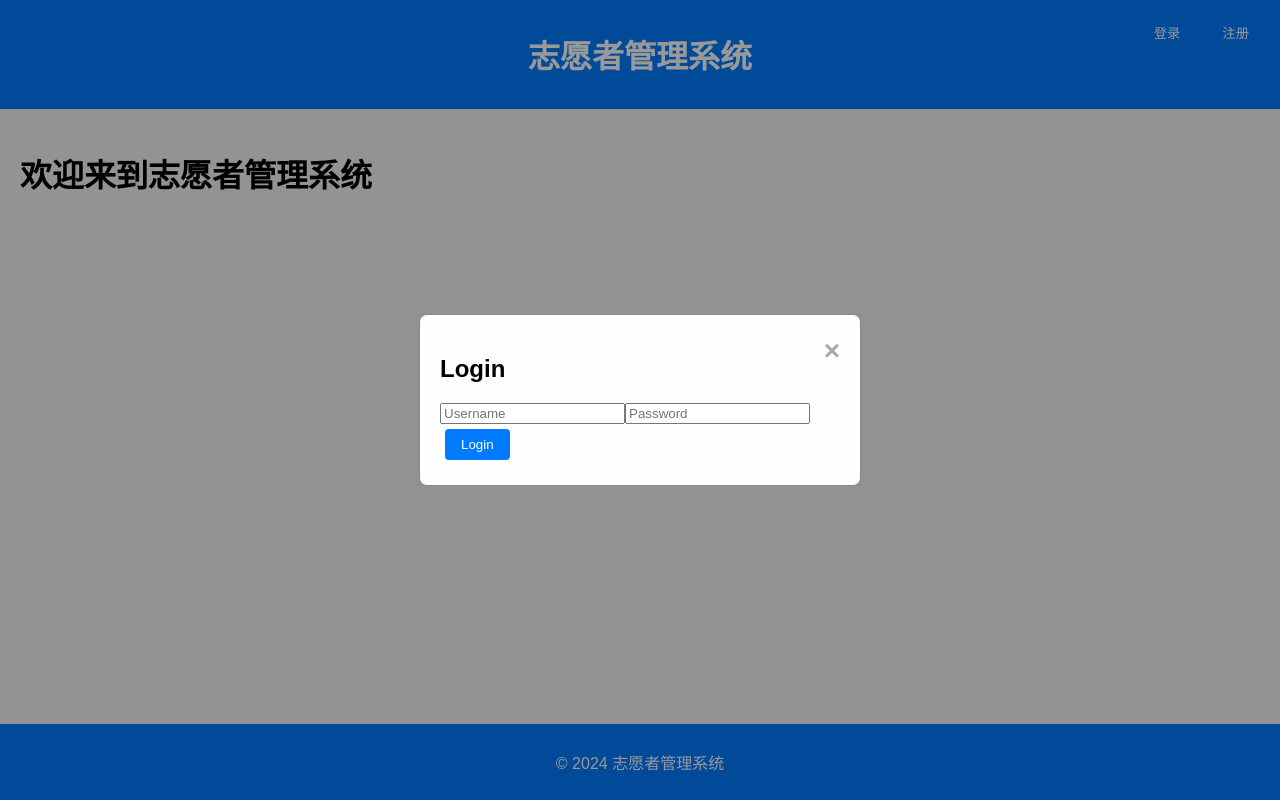
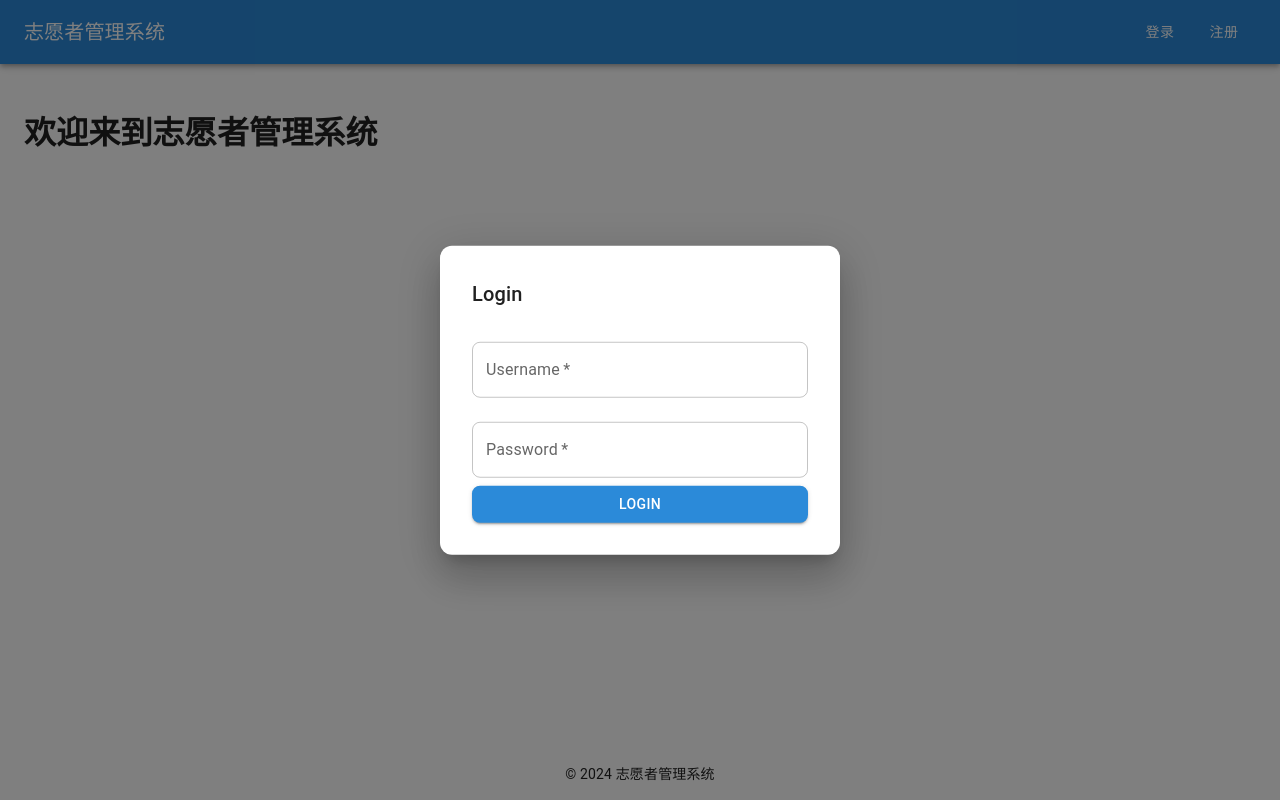
Before and after one commit to hhyufan/VolunteerManagement, a React (Vite) app in the folder frontend/: page / in a window 1280 px wide. Both pictures are taken after a click on the button "登录". Built offline with nearby package versions, Linux system fonts and the light colour scheme.

Commit message:
refactor(UI)：使用Material-UI组件库重构页面

```diff
--- a/frontend/package.json
+++ b/frontend/package.json
@@ -10,10 +10,12 @@
     "preview": "vite preview"
   },
   "dependencies": {
+    "@emotion/react": "^11.13.5",
+    "@emotion/styled": "^11.13.5",
     "@fortawesome/fontawesome-svg-core": "^6.7.1",
     "@fortawesome/free-solid-svg-icons": "^6.7.1",
     "@fortawesome/react-fontawesome": "^0.2.2",
-    "@mui/material": "^6.1.7",
+    "@mui/material": "^6.1.9",
     "axios": "^1.7.7",
     "prop-types": "^15.8.1",
     "react": "^18.3.1",
--- a/frontend/src/components/Layout.jsx
+++ b/frontend/src/components/Layout.jsx
@@ -1,14 +1,17 @@
+import React, { useState } from 'react';
 import { Link, Outlet } from 'react-router-dom';
 import { FontAwesomeIcon } from '@fortawesome/react-fontawesome';
 import { faHome, faUsers, faPlus } from '@fortawesome/free-solid-svg-icons';
-import LoginForm from "./LoginForm.jsx";
-import RegisterForm from "./RegisterForm.jsx";
-import React, { useState } from "react";
+import { AppBar, Toolbar, Typography, Button, Drawer, List, ListItem, ListItemIcon, ListItemText, Box } from '@mui/material';
+import LoginForm from './LoginForm.jsx';
+import RegisterForm from './RegisterForm.jsx';
+
+const drawerWidth = 240; // Set a fixed width for the sidebar
 
 const Layout = () => {
     const [showLogin, setShowLogin] = useState(false);
     const [showRegister, setShowRegister] = useState(false);
-    const [user, setUser] = useState(null); // 用于存储登录用户信息
+    const [user, setUser] = useState(null);
 
     const handleLoginSuccess = (username) => {
         setUser(username);
@@ -19,54 +22,78 @@ const Layout = () => {
         setUser(username);
         setShowRegister(false);
     };
+
     const handleLogout = () => {
-        setUser(null); // 清除用户信息
+        setUser(null);
     };
-    const isLoggedIn = !!user; // 检查用户是否已登录
+
+    const isLoggedIn = !!user;
+
     return (
-        <div className="layout">
-            {user ? (
-                <div className="welcome-message">
-                    欢迎您, {user}
-                    <button onClick={handleLogout}>退出</button>
-                </div>
-
-            ) : (
-                <div className="auth-buttons">
-                    <button onClick={() => setShowLogin(true)}>登录</button>
-                    <button onClick={() => setShowRegister(true)}>注册</button>
-                </div>
-            )}
-
-
+        <Box sx={{ height: '100vh', display: 'flex', flexDirection: 'column', userSelect: 'none' }}>
+            <AppBar position="static">
+                <Toolbar>
+                    <Typography variant="h6" sx={{ flexGrow: 1 }}>
+                        志愿者管理系统
+                    </Typography>
+                    {user ? (
+                        <Box>
+                            <Typography variant="body1" sx={{ display: 'inline', marginRight: 2 }}>
+                                欢迎您, {user}
+                            </Typography>
+                            <Button color="inherit" onClick={handleLogout}>退出</Button>
+                        </Box>
+                    ) : (
+                        <Box>
+                            <Button color="inherit" onClick={() => setShowLogin(true)}>登录</Button>
+                            <Button color="inherit" onClick={() => setShowRegister(true)}>注册</Button>
+                        </Box>
+                    )}
+                </Toolbar>
+            </AppBar>
 
             {showLogin && <LoginForm onClose={() => setShowLogin(false)} onSuccess={handleLoginSuccess} />}
             {showRegister && <RegisterForm onClose={() => setShowRegister(false)} onSuccess={handleRegisterSuccess} />}
-            <header className="header">
-                <h1>志愿者管理系统</h1>
-            </header>
-            <div className="main-content">
+
+            <Box sx={{ display: 'flex', flex: 1 }}>
                 {user && (
-                    <nav className="sidebar">
-                        <Link to="/">
-                            <FontAwesomeIcon icon={faHome}/> 首页
-                        </Link>
-                        <Link to="/volunteers">
-                            <FontAwesomeIcon icon={faUsers}/> 管理志愿者
-                        </Link>
-                        <Link to="/add-volunteer">
-                            <FontAwesomeIcon icon={faPlus}/> 添加志愿者
-                        </Link>
-                    </nav>
+                    <Drawer
+                        variant="permanent"
+                        anchor="left"
+                        sx={{
+                            width: drawerWidth,
+                            flexShrink: 0,
+                            '& .MuiDrawer-paper': {
+                                width: drawerWidth,
+                                boxSizing: 'border-box',
+                            },
+                        }}
+                    >
+                        <List>
+                            <ListItem button component={Link} to="/">
+                                <ListItemIcon><FontAwesomeIcon icon={faHome} /></ListItemIcon>
+                                <ListItemText primary="首页" />
+                            </ListItem>
+                            <ListItem button component={Link} to="/volunteers">
+                                <ListItemIcon><FontAwesomeIcon icon={faUsers} /></ListItemIcon>
+                                <ListItemText primary="管理志愿者" />
+                            </ListItem>
+                            <ListItem button component={Link} to="/add-volunteer">
+                                <ListItemIcon><FontAwesomeIcon icon={faPlus} /></ListItemIcon>
+                                <ListItemText primary="添加志愿者" />
+                            </ListItem>
+                        </List>
+                    </Drawer>
                 )}
-                <div className="content">
-                    <Outlet context={{ isLoggedIn }}/>
-                </div>
-            </div>
-            <footer className="footer">
-                <p>© 2024 志愿者管理系统</p>
-            </footer>
-        </div>
+                <Box component="main" sx={{ flexGrow: 1, p: 3 }}>
+                    <Outlet context={{ isLoggedIn }} />
+                </Box>
+            </Box>
+
+            <Box component="footer" sx={{ p: 2, textAlign: 'center' }}>
+                <Typography variant="body2">© 2024 志愿者管理系统</Typography>
+            </Box>
+        </Box>
     );
 };
 
--- a/frontend/src/components/LoginForm.jsx
+++ b/frontend/src/components/LoginForm.jsx
@@ -1,5 +1,19 @@
 import React, { useState } from 'react';
+import { Box, Button, TextField, Typography, Modal } from '@mui/material';
 import { loginAdmin } from '../services/api';
+
+const modalStyle = {
+    position: 'absolute',
+    top: '50%',
+    left: '50%',
+    transform: 'translate(-50%, -50%)',
+    width: 400,
+    borderRadius: 1.5,
+    bgcolor: 'background.paper',
+    boxShadow: 24,
+    p: 4,
+
+};
 
 const LoginForm = ({ onClose, onSuccess }) => {
     const [username, setUsername] = useState('');
@@ -20,17 +34,34 @@ const LoginForm = ({ onClose, onSuccess }) => {
     };
 
     return (
-        <div className="modal">
-            <div className="modal-content">
-                <span className="close" onClick={onClose}>&times;</span>
-                <h2>Login</h2>
+        <Modal open onClose={onClose}>
+            <Box sx={modalStyle}>
+                <Typography variant="h6" component="h2" mb={2}>Login</Typography>
                 <form onSubmit={handleSubmit}>
-                    <input type="text" placeholder="Username" value={username} onChange={(e) => setUsername(e.target.value)} required />
-                    <input type="password" placeholder="Password" value={password} onChange={(e) => setPassword(e.target.value)} required />
-                    <button type="submit">Login</button>
+                    <TextField
+                        fullWidth
+                        variant="outlined"
+                        margin="normal"
+                        label="Username"
+                        value={username}
+                        onChange={(e) => setUsername(e.target.value)}
+                        required
+                    />
+                    <TextField
+                        fullWidth
+                        variant="outlined"
+                        margin="normal"
+                        label="Password"
+                        type="password"
+                        value={password}
+                        onChange={(e) => setPassword(e.target.value)}
+                        required
+                    />
+                    <Button type="submit" variant="contained" color="primary" fullWidth>Login</Button>
                 </form>
-            </div>
-        </div>
+            </Box>
+        </Modal>
     );
 };
+
 export default LoginForm;
--- a/frontend/src/components/RegisterForm.jsx
+++ b/frontend/src/components/RegisterForm.jsx
@@ -1,36 +1,85 @@
 import React, { useState } from 'react';
-import { registerAdmin } from '../services/api';
+import { Box, Button, TextField, Typography, Modal } from '@mui/material';
+import { registerAdmin } from '../services/api'; // 假设你已经有一个 registerAdmin 的 API 方法
+
+const modalStyle = {
+    position: 'absolute',
+    top: '50%',
+    left: '50%',
+    transform: 'translate(-50%, -50%)',
+    width: 400,
+    bgcolor: 'background.paper',
+    boxShadow: 24,
+    p: 4,
+    borderRadius: 1.5
+};
 
 const RegisterForm = ({ onClose, onSuccess }) => {
     const [username, setUsername] = useState('');
     const [password, setPassword] = useState('');
+    const [confirmPassword, setConfirmPassword] = useState('');
+    const [error, setError] = useState('');
 
     const handleSubmit = async (e) => {
         e.preventDefault();
+
+        // 检查密码和确认密码是否匹配
+        if (password !== confirmPassword) {
+            setError('Passwords do not match');
+            return;
+        }
+
         try {
             const response = await registerAdmin(username, password);
             if (response.success) {
-                onSuccess(username);
+                onSuccess(username); // 成功注册后，调用 onSuccess 回调
             } else {
-                alert(response.message);
+                setError(response.message || 'Registration failed');
             }
         } catch (error) {
-            alert('Registration failed');
+            setError('Registration failed');
         }
     };
 
     return (
-        <div className="modal">
-            <div className="modal-content">
-                <span className="close" onClick={onClose}>&times;</span>
-                <h2>Register</h2>
+        <Modal open onClose={onClose}>
+            <Box sx={modalStyle}>
+                <Typography variant="h6" component="h2" mb={2}>Register</Typography>
                 <form onSubmit={handleSubmit}>
-                    <input type="text" placeholder="Username" value={username} onChange={(e) => setUsername(e.target.value)} required />
-                    <input type="password" placeholder="Password" value={password} onChange={(e) => setPassword(e.target.value)} required />
-                    <button type="submit">Register</button>
+                    <TextField
+                        fullWidth
+                        variant="outlined"
+                        margin="normal"
+                        label="Username"
+                        value={username}
+                        onChange={(e) => setUsername(e.target.value)}
+                        required
+                    />
+                    <TextField
+                        fullWidth
+                        variant="outlined"
+                        margin="normal"
+                        label="Password"
+                        type="password"
+                        value={password}
+                        onChange={(e) => setPassword(e.target.value)}
+                        required
+                    />
+                    <TextField
+                        fullWidth
+                        variant="outlined"
+                        margin="normal"
+                        label="Confirm Password"
+                        type="password"
+                        value={confirmPassword}
+                        onChange={(e) => setConfirmPassword(e.target.value)}
+                        required
+                    />
+                    {error && <Typography color="error" variant="body2" mt={1}>{error}</Typography>}
+                    <Button type="submit" variant="contained" color="primary" fullWidth>Register</Button>
                 </form>
-            </div>
-        </div>
+            </Box>
+        </Modal>
     );
 };
 
--- /dev/null
+++ b/frontend/src/theme/theme.jsx
@@ -0,0 +1,18 @@
+// theme.js
+import { createTheme } from '@mui/material/styles';
+
+const theme = createTheme({
+    palette: {
+        primary: {
+            main: '#2b8ad9', // 淡蓝色
+        },
+        secondary: {
+            main: '#f48fb1',
+        },
+    },
+    shape: {
+        borderRadius: 8, // 圆角风格
+    },
+});
+
+export default theme;
```
Also changed, not shown: frontend/src/components/VolunteerCard.jsx (+14 -10 lines), frontend/src/components/VolunteerForm.jsx (+19 -13 lines), frontend/src/main.jsx (+10 -2 lines), 1 other file (tests, documents, lock files or other folders).
